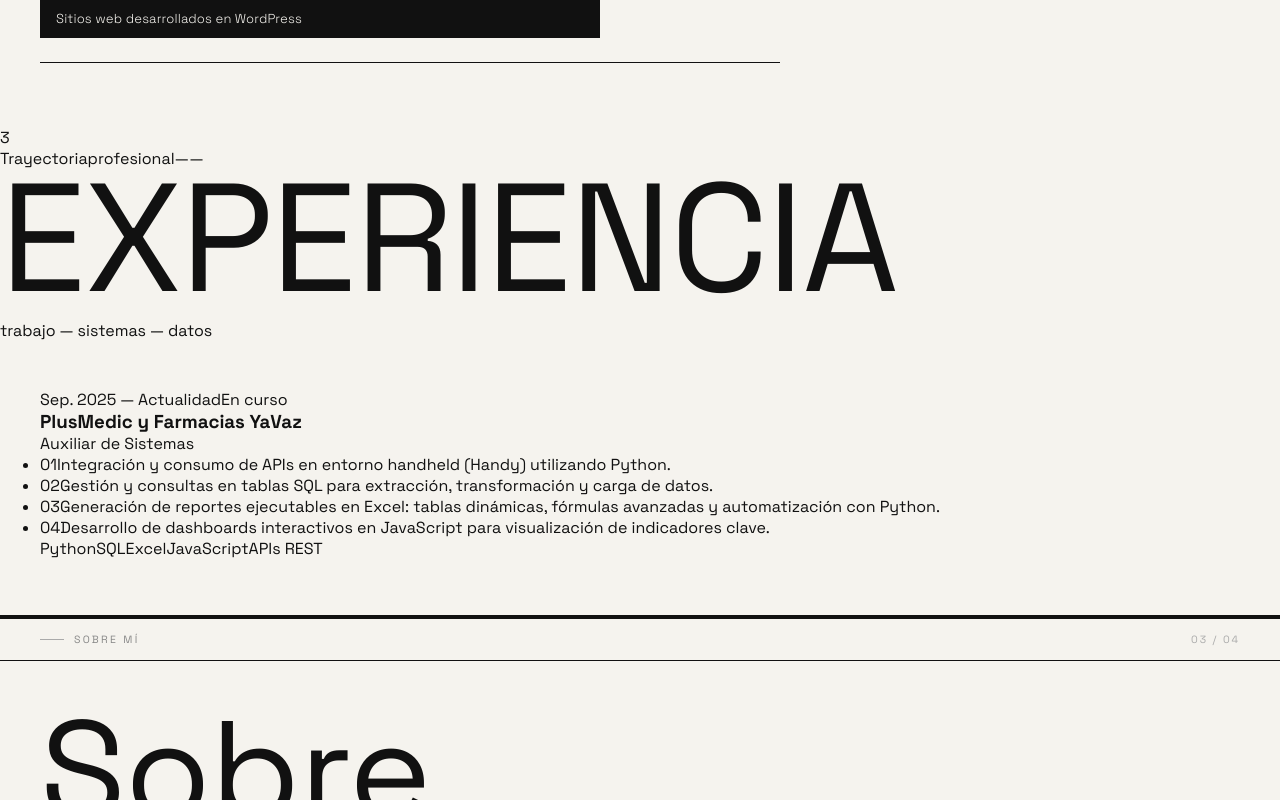
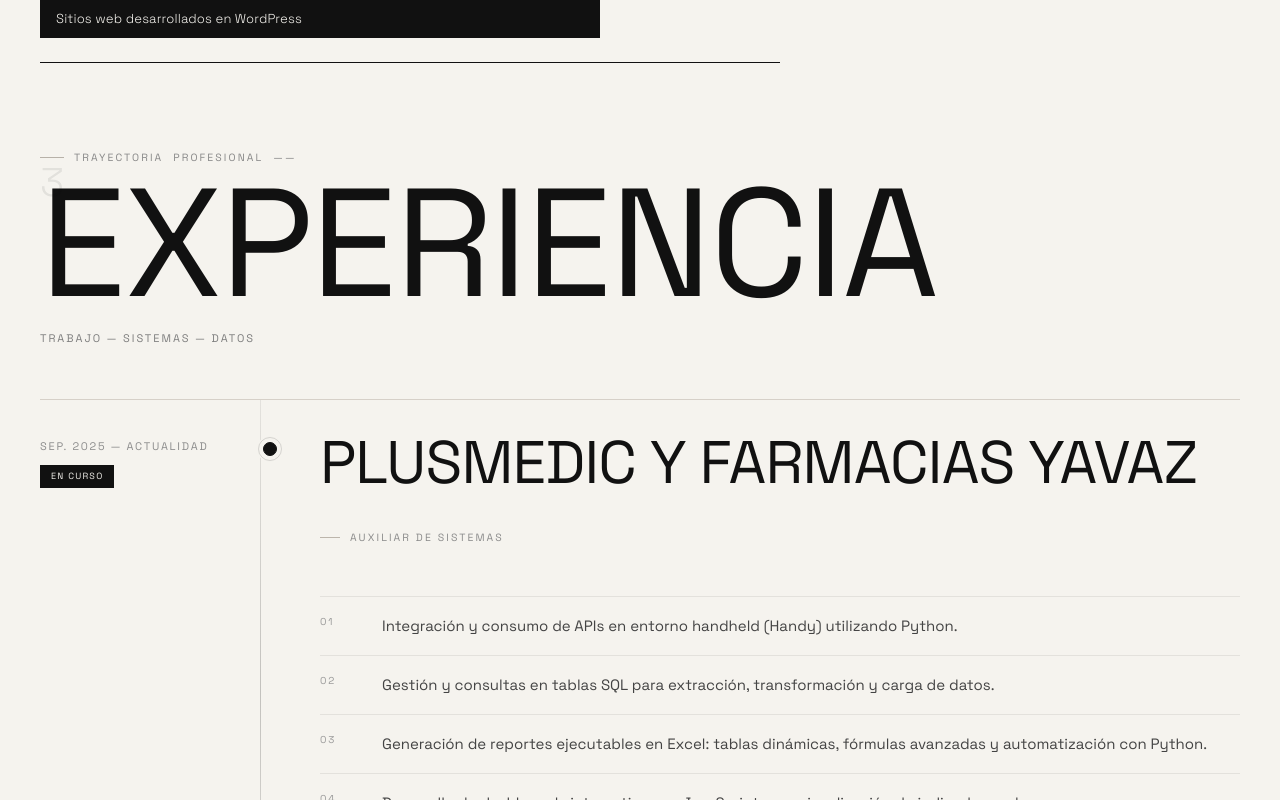
Before and after one commit to diegotntn/portafolio, a React (Vite) app: page / in a window 1280 px wide. Shown: the part 1780-2580 px from the top of the page. Built offline with nearby package versions, Linux system fonts and the light colour scheme.

Commit message:
Actualización y mejor en diseño de experiencia

```diff
--- a/src/App.jsx
+++ b/src/App.jsx
@@ -10,7 +10,7 @@
     <>
       <Hero />
       <Proyectos />
-      <Experiencia />
+      <Experiencia laboral/>
       <SobreMi />
       <Contacto />
     </>
--- a/src/estilos/secciones/experiencia.css
+++ b/src/estilos/secciones/experiencia.css
@@ -1,103 +1,191 @@
 /* ============================================================
-   EXPERIENCIA — Timeline editorial brutalista
+   EXPERIENCIA — Timeline editorial / brutalista
+   Compatible con tu JSX actual
    ============================================================ */
 
 .experiencia {
-  background-color: #f5f3ee;
+  position: relative;
+  background: #f5f3ee;
   border-bottom: 2px solid #111;
+  overflow: hidden;
   padding: 0;
-  position: relative;
-  overflow: hidden;
 }
 
 /* ============================================================
-   CONTENEDOR
+   ELEMENTOS DECORATIVOS SUPERIORES
    ============================================================ */
 
-.experiencia__contenido {
-  padding: 48px 40px 56px 40px;
+.experiencia__num-fantasma {
+  position: absolute;
+  top: 36px;
+  left: 40px;
+  font-size: 40px;
+  font-weight: 300;
+  line-height: 1;
+  color: rgba(17, 17, 17, 0.08);
+  letter-spacing: -0.04em;
+  pointer-events: none;
+  user-select: none;
 }
 
-/* ============================================================
-   ENCABEZADO
-   ============================================================ */
-
-.experiencia__header {
-  margin-bottom: 40px;
-}
-
-.experiencia__titulo {
-  font-family: 'Bebas Neue', 'Space Grotesk', sans-serif;
-  font-size: clamp(72px, 12vw, 170px);
-  font-weight: 400;
-  line-height: 0.9;
-  letter-spacing: -2px;
-  text-transform: uppercase;
-  color: #111;
-  margin: 0 0 12px 0;
-}
-
-.experiencia__subtitulo {
-  font-size: 11px;
-  letter-spacing: 0.22em;
-  text-transform: uppercase;
-  color: #8a8a8a;
+.experiencia__bloque-negro {
+  padding: 24px 40px 0 40px;
   display: flex;
   align-items: center;
   gap: 10px;
+  font-size: 10.5px;
+  letter-spacing: 0.2em;
+  text-transform: uppercase;
+  color: #888;
 }
 
-.experiencia__subtitulo::before {
+.experiencia__bloque-negro span {
+  display: inline-flex;
+  align-items: center;
+}
+
+.experiencia__bloque-negro span:first-child::before {
   content: "";
   display: inline-block;
   width: 24px;
   height: 1px;
-  background: #b5b5b5;
+  background: #b7b1a8;
+  margin-right: 10px;
+}
+
+.experiencia__titulo-wrap {
+  padding: 10px 40px 0 40px;
+}
+
+.experiencia__titulo {
+  margin: 0;
+  font-family: "Bebas Neue", "Space Grotesk", sans-serif;
+  font-size: clamp(74px, 12vw, 176px);
+  line-height: 0.9;
+  font-weight: 400;
+  letter-spacing: -2px;
+  text-transform: uppercase;
+  color: #111;
+}
+
+.experiencia__fragmento {
+  padding: 18px 40px 0 40px;
+  font-size: 11px;
+  letter-spacing: 0.18em;
+  text-transform: uppercase;
+  color: #7e7e7e;
+}
+
+/* ============================================================
+   CONTENIDO GENERAL
+   ============================================================ */
+
+.experiencia__contenido {
+  position: relative;
+  width: min(1320px, calc(100% - 80px));
+  margin: 0 auto;
+  padding: 54px 0 72px 0;
+}
+
+.experiencia__linea-sep {
+  width: 100%;
+  height: 1px;
+  background: #d6d0c8;
+  margin-bottom: 0;
 }
 
 /* ============================================================
    TIMELINE
    ============================================================ */
 
-.experiencia__timeline {
+.timeline {
   position: relative;
   display: flex;
   flex-direction: column;
-  gap: 0;
-  border-top: 1px solid #d8d2c9;
 }
 
-.experiencia__item {
+/* línea vertical principal */
+.timeline::before {
+  content: "";
+  position: absolute;
+  top: 0;
+  bottom: 0;
+  left: 220px;
+  width: 1px;
+  background: linear-gradient(
+    to bottom,
+    rgba(17, 17, 17, 0.08),
+    rgba(17, 17, 17, 0.22),
+    rgba(17, 17, 17, 0.08)
+  );
+}
+
+.timeline__entrada {
+  position: relative;
   display: grid;
-  grid-template-columns: 180px 24px minmax(0, 1fr) 260px;
-  gap: 24px;
-  padding: 28px 0;
-  border-bottom: 1px solid #d8d2c9;
+  grid-template-columns: 180px 32px minmax(0, 1fr);
+  gap: 34px;
+  padding: 34px 0 40px 0;
+  border-bottom: 1px solid rgba(17, 17, 17, 0.08);
   align-items: start;
-  position: relative;
 }
 
 /* ============================================================
-   COLUMNA FECHA
+   PUNTO DE TIMELINE
    ============================================================ */
 
-.experiencia__fecha {
-  padding-top: 4px;
+.timeline__punto {
+  grid-column: 2;
+  grid-row: 1 / span 4;
+  position: relative;
+  width: 14px;
+  height: 14px;
+  margin-top: 8px;
+  justify-self: center;
+  align-self: start;
+  border-radius: 50%;
+  background: #f5f3ee;
+  border: 1.5px solid #111;
+  box-shadow: 0 0 0 6px #f5f3ee;
+  z-index: 2;
 }
 
-.experiencia__periodo {
-  font-size: 10.5px;
-  letter-spacing: 0.18em;
-  text-transform: uppercase;
-  color: #8f8f8f;
-  margin-bottom: 10px;
+.timeline__punto::after {
+  content: "";
+  position: absolute;
+  inset: -6px;
+  border: 1px solid rgba(17, 17, 17, 0.14);
+  border-radius: 50%;
 }
 
-.experiencia__estado {
-  display: inline-block;
+.timeline__punto--activo {
+  background: #111;
+}
+
+/* ============================================================
+   FECHA
+   ============================================================ */
+
+.timeline__fecha {
+  grid-column: 1;
+  grid-row: 1;
+  padding-top: 3px;
+  font-size: 11px;
+  letter-spacing: 0.16em;
+  text-transform: uppercase;
+  color: #8d8d8d;
+  line-height: 1.7;
+}
+
+.timeline__fecha-badge {
+  display: inline-flex;
+  align-items: center;
+  justify-content: center;
+  margin-top: 10px;
+  padding: 6px 10px;
+  border: 1px solid #111;
   background: #111;
   color: #f5f3ee;
-  padding: 6px 10px;
   font-size: 9px;
   letter-spacing: 0.14em;
   text-transform: uppercase;
@@ -105,202 +193,240 @@
 }
 
 /* ============================================================
-   COLUMNA LINEA
+   EMPRESA Y CARGO
    ============================================================ */
 
-.experiencia__linea {
-  position: relative;
-  display: flex;
-  justify-content: center;
-  min-height: 100%;
+.timeline__empresa {
+  grid-column: 3;
+  grid-row: 1;
+  margin: 0;
+  font-family: "Bebas Neue", "Space Grotesk", sans-serif;
+  font-size: clamp(34px, 5vw, 60px);
+  line-height: 0.95;
+  font-weight: 400;
+  letter-spacing: -0.8px;
+  text-transform: uppercase;
+  color: #111;
 }
 
-.experiencia__linea::before {
-  content: "";
-  position: absolute;
-  top: -28px;
-  bottom: -28px;
-  width: 1px;
-  background: #bdb6ac;
+.timeline__cargo {
+  grid-column: 3;
+  grid-row: 2;
+  margin: 6px 0 0 0;
+  display: inline-flex;
+  align-items: center;
+  gap: 10px;
+  font-size: 10.5px;
+  letter-spacing: 0.2em;
+  text-transform: uppercase;
+  color: #8b8b8b;
 }
 
-.experiencia__punto {
-  position: relative;
-  z-index: 1;
-  width: 12px;
-  height: 12px;
-  border-radius: 50%;
-  background: #111;
-  margin-top: 6px;
-}
-
-/* ============================================================
-   COLUMNA PRINCIPAL
-   ============================================================ */
-
-.experiencia__info {
-  display: flex;
-  flex-direction: column;
-  gap: 10px;
-}
-
-.experiencia__empresa {
-  font-family: 'Bebas Neue', 'Space Grotesk', sans-serif;
-  font-size: clamp(30px, 4vw, 52px);
-  font-weight: 400;
-  line-height: 0.95;
-  letter-spacing: -0.6px;
-  text-transform: uppercase;
-  color: #111;
-  margin: 0;
-}
-
-.experiencia__puesto {
-  font-size: 11px;
-  letter-spacing: 0.2em;
-  text-transform: uppercase;
-  color: #8c8c8c;
-  display: flex;
-  align-items: center;
-  gap: 10px;
-}
-
-.experiencia__puesto::before {
+.timeline__cargo::before {
   content: "";
   display: inline-block;
   width: 20px;
   height: 1px;
-  background: #b8b8b8;
-}
-
-.experiencia__descripcion {
-  margin: 4px 0 0 0;
-  max-width: 700px;
-}
-
-.experiencia__lista {
-  list-style: none;
-  margin: 0;
-  padding: 0;
-}
-
-.experiencia__lista li {
-  position: relative;
-  padding: 12px 0 12px 28px;
-  font-size: 14px;
-  line-height: 1.7;
-  color: #444;
-  border-top: 1px solid #e1dbd2;
-}
-
-.experiencia__lista li:first-child {
-  border-top: none;
-}
-
-.experiencia__lista li::before {
-  content: "";
-  position: absolute;
-  left: 0;
-  top: 21px;
-  width: 10px;
-  height: 10px;
-  border: 1px solid #111;
-  border-radius: 50%;
-  background: transparent;
-}
-
-.experiencia__lista li strong {
-  color: #111;
-  font-weight: 500;
+  background: #bcb5ab;
 }
 
 /* ============================================================
-   STACK
+   TAREAS
    ============================================================ */
 
-.experiencia__stack {
-  display: flex;
-  flex-direction: column;
-  gap: 14px;
-  align-self: start;
+.timeline__tareas {
+  grid-column: 3;
+  grid-row: 3;
+  list-style: none;
+  margin: 18px 0 0 0;
+  padding: 0;
+  position: relative;
+  border-top: 1px solid rgba(17, 17, 17, 0.08);
 }
 
-.experiencia__stack-titulo {
+.timeline__tarea {
+  display: grid;
+  grid-template-columns: 44px 1fr;
+  gap: 18px;
+  align-items: start;
+  padding: 16px 0;
+  border-bottom: 1px solid rgba(17, 17, 17, 0.08);
+}
+
+.timeline__tarea-num {
   font-size: 10px;
   letter-spacing: 0.18em;
   text-transform: uppercase;
-  color: #9a9a9a;
-  padding-bottom: 10px;
-  border-bottom: 1px solid #d8d2c9;
+  color: #999;
+  padding-top: 2px;
 }
 
-.experiencia__tags {
+.timeline__tarea-texto {
+  display: block;
+  max-width: 860px;
+  font-size: 15px;
+  line-height: 1.75;
+  color: #444;
+}
+
+/* ============================================================
+   STACK / TAGS
+   ============================================================ */
+
+.timeline__stack {
+  grid-column: 3;
+  grid-row: 4;
   display: flex;
   flex-wrap: wrap;
-  gap: 8px;
+  gap: 10px;
+  margin-top: 20px;
+  padding-top: 18px;
+  border-top: 1px solid rgba(17, 17, 17, 0.08);
 }
 
-.experiencia__tag {
+.timeline__tag {
+  display: inline-flex;
+  align-items: center;
+  justify-content: center;
+  min-height: 34px;
+  padding: 8px 12px;
   border: 1px solid #111;
-  padding: 8px 12px;
+  background: transparent;
+  color: #111;
   font-size: 10px;
   letter-spacing: 0.14em;
   text-transform: uppercase;
-  color: #111;
-  background: transparent;
-  transition: background-color 0.2s ease, color 0.2s ease;
+  transition:
+    background-color 0.2s ease,
+    color 0.2s ease,
+    transform 0.2s ease;
 }
 
-.experiencia__tag:hover {
-  background-color: #111;
+.timeline__tag:hover {
+  background: #111;
   color: #f5f3ee;
+  transform: translateY(-1px);
 }
 
 /* ============================================================
-   EFECTOS SUTILES
+   INTERACCIONES
    ============================================================ */
 
-.experiencia__item:hover .experiencia__empresa {
-  opacity: 0.88;
+.timeline__entrada:hover .timeline__empresa {
+  opacity: 0.9;
 }
 
-.experiencia__item:hover .experiencia__punto {
+.timeline__entrada:hover .timeline__punto {
   transform: scale(1.08);
-  transition: transform 0.2s ease;
+  transition: transform 0.22s ease;
+}
+
+.timeline__entrada:hover .timeline__tareas {
+  border-top-color: rgba(17, 17, 17, 0.14);
 }
 
 /* ============================================================
-   RESPONSIVE
+   TABLET
    ============================================================ */
 
-@media (max-width: 1024px) {
-  .experiencia__item {
-    grid-template-columns: 160px 20px minmax(0, 1fr);
-    gap: 20px;
+@media (max-width: 980px) {
+  .experiencia__num-fantasma {
+    left: 20px;
+    top: 26px;
   }
 
-  .experiencia__stack {
-    grid-column: 3 / 4;
-    margin-top: 12px;
+  .experiencia__bloque-negro {
+    padding: 20px 20px 0 20px;
+  }
+
+  .experiencia__titulo-wrap {
+    padding: 10px 20px 0 20px;
+  }
+
+  .experiencia__fragmento {
+    padding: 14px 20px 0 20px;
+  }
+
+  .experiencia__contenido {
+    width: calc(100% - 40px);
+    padding: 40px 0 56px 0;
+  }
+
+  .timeline::before {
+    left: 180px;
+  }
+
+  .timeline__entrada {
+    grid-template-columns: 140px 30px minmax(0, 1fr);
+    gap: 24px;
+  }
+
+  .timeline__empresa {
+    font-size: clamp(30px, 5vw, 48px);
+  }
+
+  .timeline__tarea {
+    grid-template-columns: 40px 1fr;
+    gap: 14px;
+  }
+
+  .timeline__tarea-texto {
+    font-size: 14px;
   }
 }
 
+/* ============================================================
+   MÓVIL
+   ============================================================ */
+
 @media (max-width: 768px) {
-  .experiencia__contenido {
-    padding: 32px 20px 40px 20px;
+  .experiencia__num-fantasma {
+    display: none;
+  }
+
+  .experiencia__bloque-negro {
+    padding: 18px 16px 0 16px;
+    gap: 8px;
+    font-size: 10px;
+    flex-wrap: wrap;
+  }
+
+  .experiencia__titulo-wrap {
+    padding: 10px 16px 0 16px;
   }
 
   .experiencia__titulo {
-    font-size: clamp(56px, 14vw, 110px);
+    font-size: clamp(54px, 17vw, 110px);
+    letter-spacing: -1px;
   }
 
-  .experiencia__item {
+  .experiencia__fragmento {
+    padding: 14px 16px 0 16px;
+    font-size: 10px;
+  }
+
+  .experiencia__contenido {
+    width: calc(100% - 32px);
+    padding: 28px 0 42px 0;
+  }
+
+  .timeline::before {
+    display: none;
+  }
+
+  .timeline__entrada {
     grid-template-columns: 1fr;
     gap: 14px;
-    padding: 24px 0;
+    padding: 24px 0 28px 0;
   }
 
-  .experiencia__fecha {
+  .timeline__punto {
+    display: none;
+  }
+
+  .timeline__fecha {
+    grid-column: 1;
+    grid-row: auto;
     display: flex;
     align-items: center;
     gap: 12px;
@@ -308,47 +434,49 @@
     padding-top: 0;
   }
 
-  .experiencia__linea {
-    display: none;
+  .timeline__empresa {
+    grid-column: 1;
+    grid-row: auto;
+    font-size: clamp(28px, 9vw, 42px);
   }
 
-  .experiencia__empresa {
-    font-size: clamp(28px, 7vw, 42px);
+  .timeline__cargo {
+    grid-column: 1;
+    grid-row: auto;
+    margin-top: 0;
   }
 
-  .experiencia__stack {
-    margin-top: 8px;
+  .timeline__tareas {
+    grid-column: 1;
+    grid-row: auto;
+    margin-top: 10px;
+  }
+
+  .timeline__tarea {
+    grid-template-columns: 34px 1fr;
+    gap: 12px;
+    padding: 14px 0;
+  }
+
+  .timeline__tarea-num {
+    font-size: 9px;
+  }
+
+  .timeline__tarea-texto {
+    font-size: 13px;
+    line-height: 1.68;
+  }
+
+  .timeline__stack {
+    grid-column: 1;
+    grid-row: auto;
+    margin-top: 16px;
+    gap: 8px;
+  }
+
+  .timeline__tag {
+    min-height: 30px;
+    padding: 7px 10px;
+    font-size: 9px;
   }
 }
-
-@media (max-width: 480px) {
-  .experiencia__contenido {
-    padding: 24px 16px 32px 16px;
-  }
-
-  .experiencia__titulo {
-    font-size: clamp(46px, 16vw, 82px);
-    letter-spacing: -1px;
-  }
-
-  .experiencia__subtitulo {
-    font-size: 10px;
-  }
-
-  .experiencia__lista li {
-    font-size: 13px;
-    line-height: 1.65;
-    padding: 10px 0 10px 24px;
-  }
-
-  .experiencia__lista li::before {
-    width: 8px;
-    height: 8px;
-    top: 18px;
-  }
-
-  .experiencia__tag {
-    font-size: 9px;
-    padding: 7px 10px;
-  }
-}
--- a/src/secciones/Hero.jsx
+++ b/src/secciones/Hero.jsx
@@ -40,6 +40,7 @@
         </div>
         <nav className="hero__botones">
           <a href="#proyectos" className="hero__boton">Proyectos</a>
+          <a href="#experiencia" className="hero__boton">Experiencia</a>
           <a href="#sobre-mi" className="hero__boton">Sobre mí</a>
           <a href="#contacto" className="hero__boton">Contacto</a>
         </nav>
```
